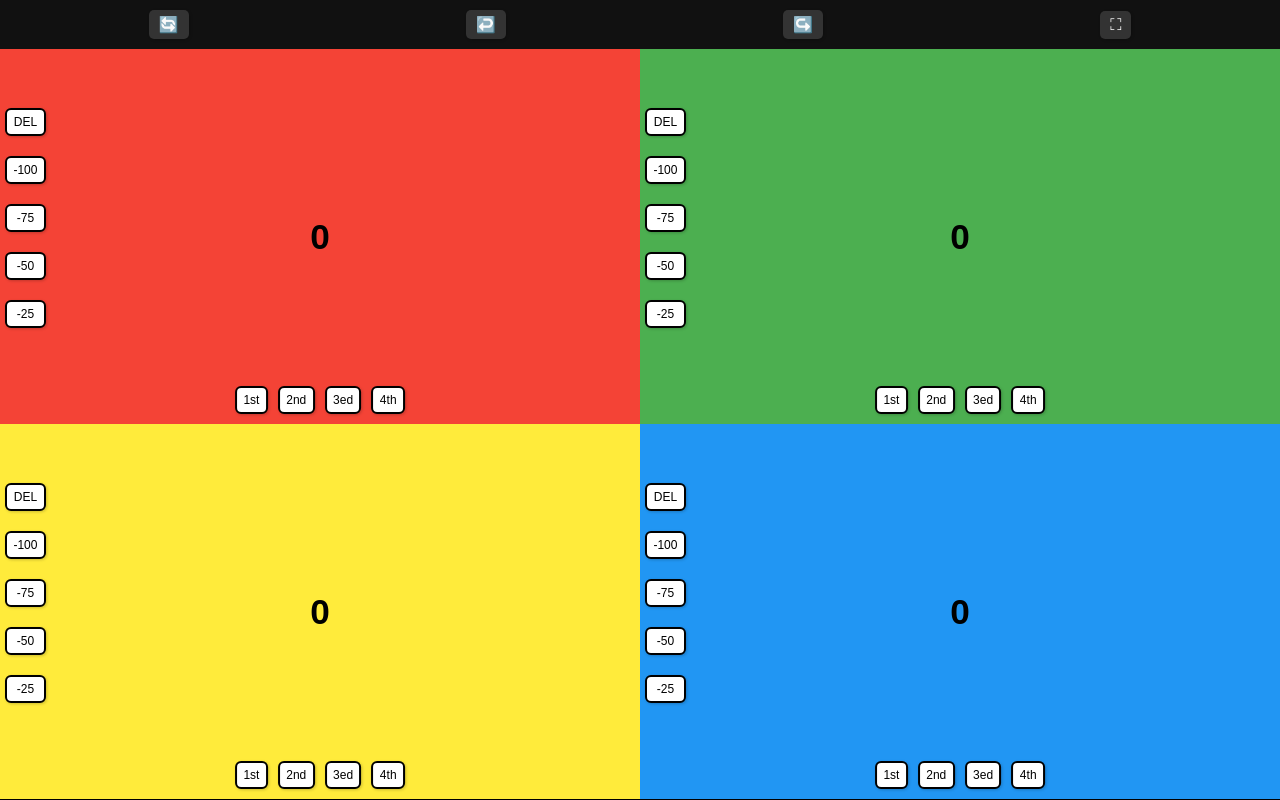
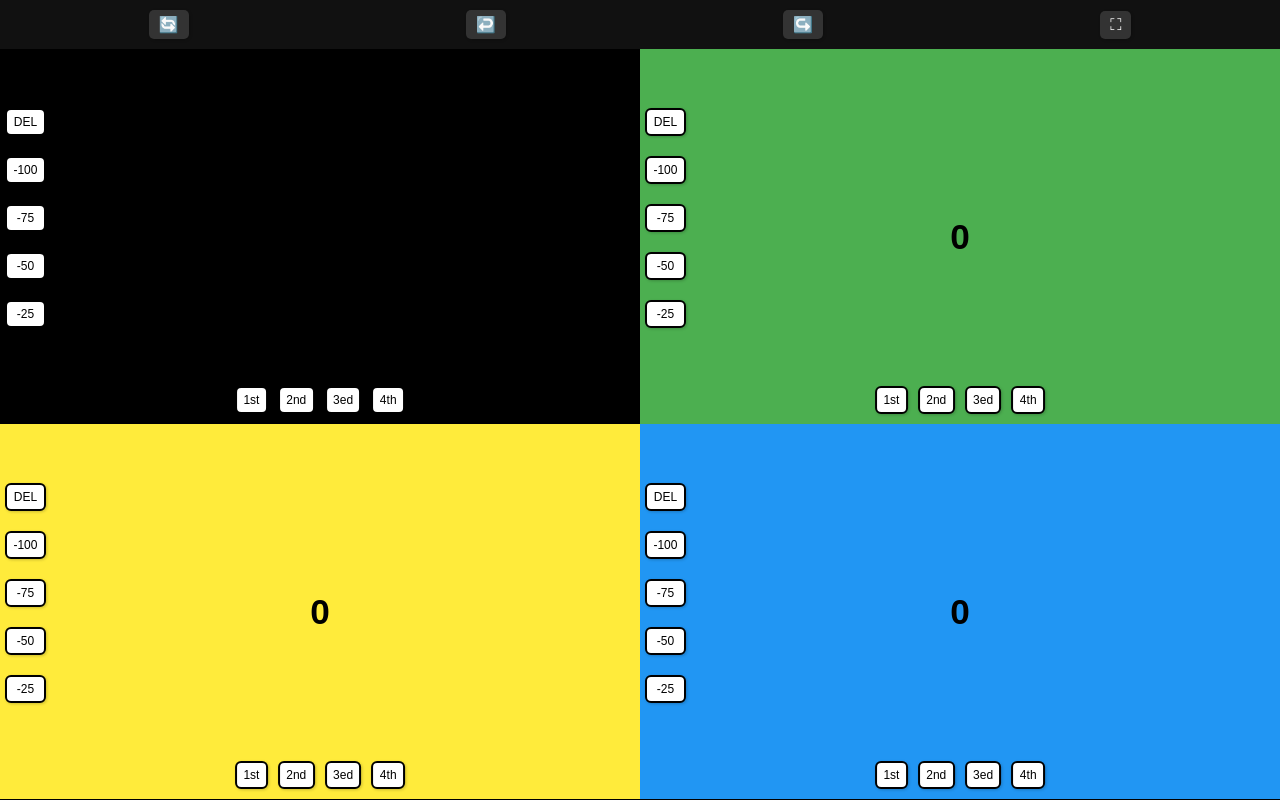
Before and after one commit to Robert-saeed/Awana-color, a plain HTML site: page index.html in a window 1280 px wide. Drawn offline with Linux system fonts and the light colour scheme.

Commit message:
Update style.css

```diff
--- a/style.css
+++ b/style.css
@@ -45,7 +45,7 @@ html, body {
   overflow: hidden;
 }
 
-.red    { background-color: #f44336; }
+.red    { background-color: #000000; }
 .green  { background-color: #4caf50; }
 .yellow { background-color: #ffeb3b; }
 .blue   { background-color: #2196f3; }
```
